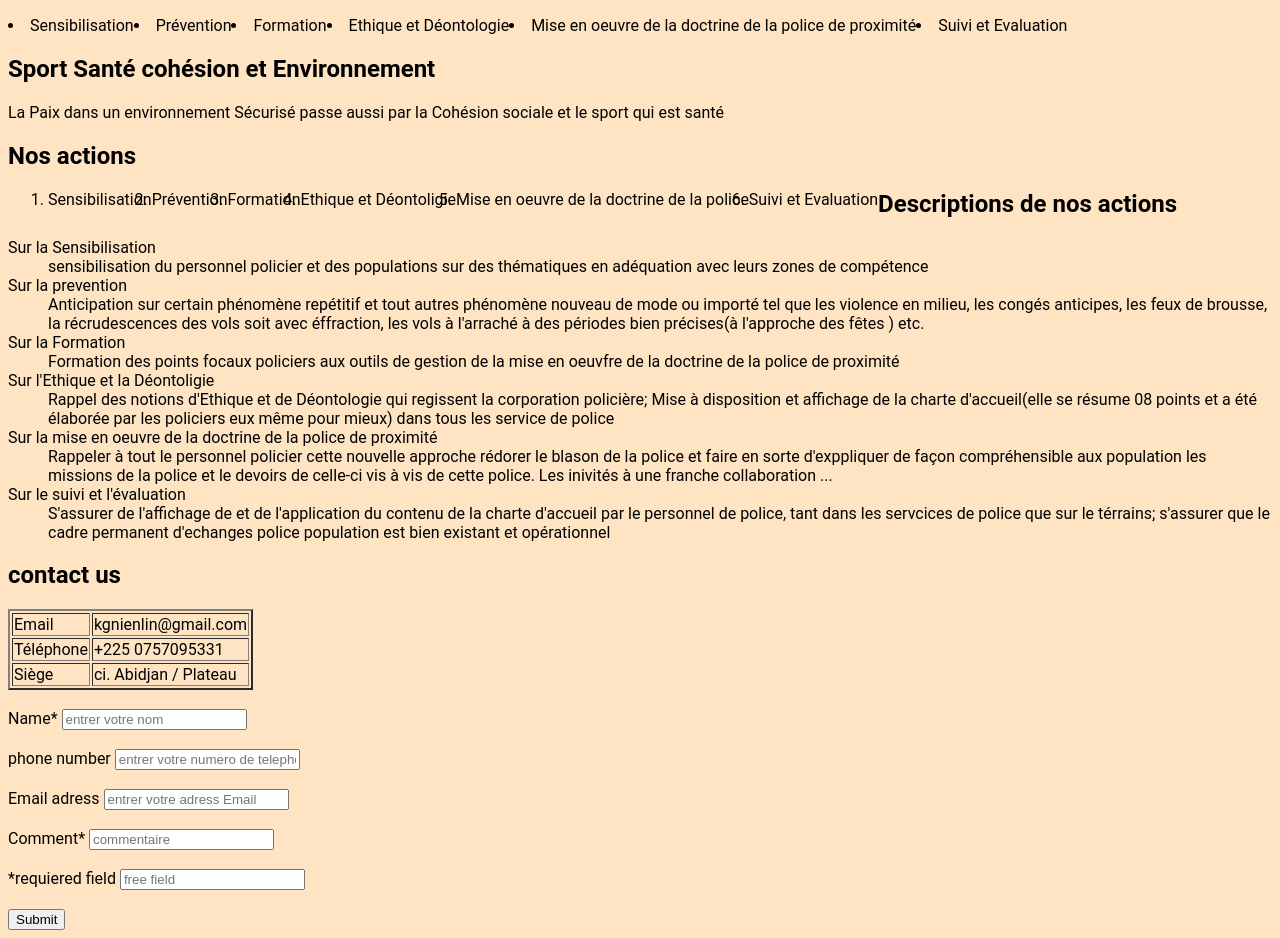
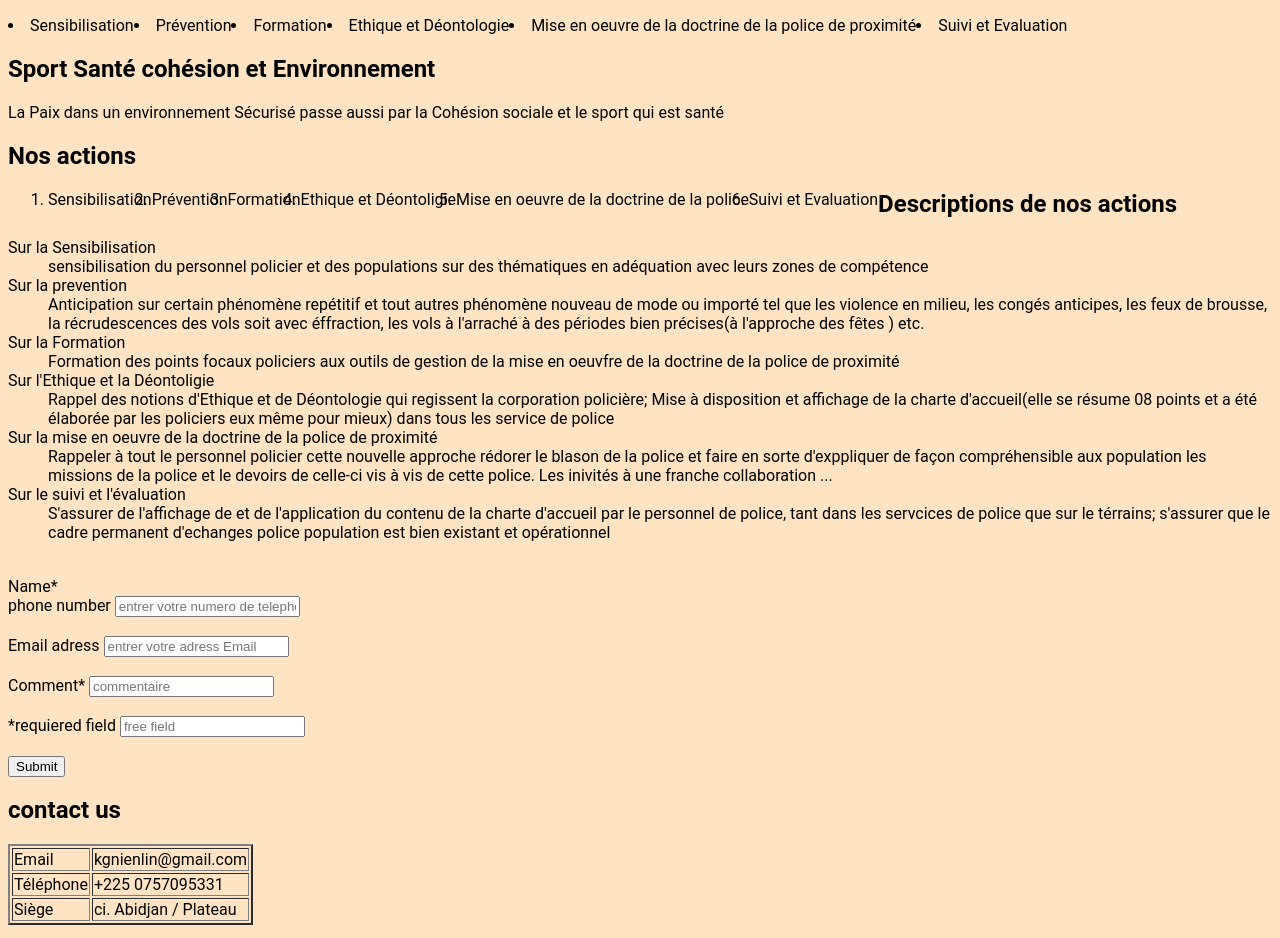
Before and after one commit to Gnienlinboko/checkpoint-revis-, a plain HTML site: page index.html in a window 1280 px wide. Shown: the part 87-1025 px from the top of the page. Drawn offline with Linux system fonts and the light colour scheme.

Commit message:
revisité

```diff
--- a/Style.css
+++ b/Style.css
@@ -2,7 +2,6 @@
 body {
 	font-family: 'Roboto', sans-serif;
 	background-color: bisque;
-	cen
 }
 
 li {
--- a/index.html
+++ b/index.html
@@ -102,28 +102,10 @@
     </section>
     <section id="contact">
 
- <h2>contact us</h2>
-    <table border="2">
-
-        <tr>
-            <td>Email</td>
-            <td>kgnienlin@gmail.com</td>
-        </tr>
-        <tr>
-            <td>Téléphone</td>
-            <td>+225 0757095331</td>
-        </tr>
-        <tr>
-            <td>Siège</td>
-            <td>ci. Abidjan / Plateau</td>
-
-        </tr>
-    </table>
     <br>
         <form action="">
             <div>
                 <label for="">Name*</label>
-                <input type="text" placeholder="entrer votre nom"><br>
                 <br>
                 <label for="">phone number</label>
                 <input type="text" placeholder="entrer votre numero de telephone"><br>
@@ -145,5 +127,22 @@
     </section>
 
 </body>
+<footer>
+    <h2>contact us</h2>
+    <table border="2px">
+        <tr>
+            <td>Email</td>
+            <td>kgnienlin@gmail.com</td>
+        </tr>
+        <tr>
+            <td>Téléphone</td>
+            <td>+225 0757095331</td>
+        </tr>
+        <tr>
+            <td>Siège</td>
+            <td>ci. Abidjan / Plateau</td>
+        </tr>
+    </table>
+</footer>
 
 </html>
```
